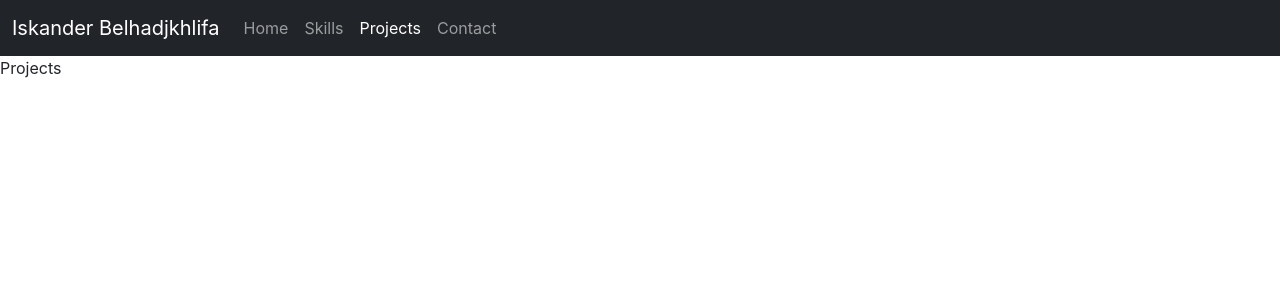
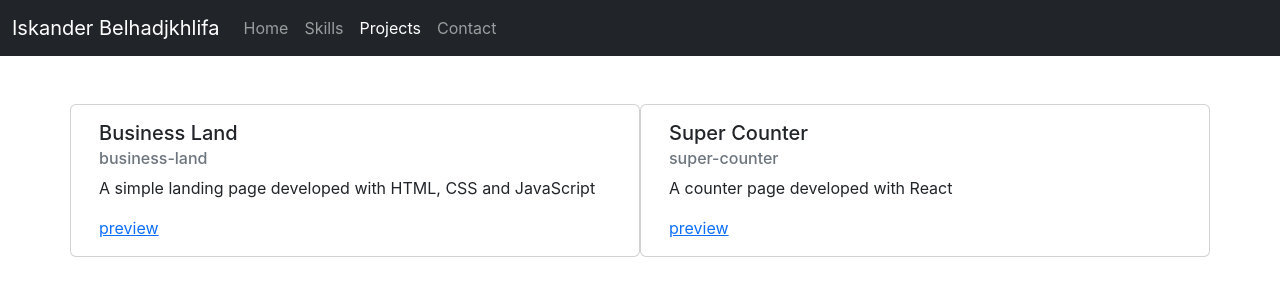
Before and after one commit to skanderharoun/portfolio, a React (Create React App) app: page /projects in a window 1280 px wide. Shown: the top 300 px of the page. Built offline with nearby package versions, Linux system fonts and the light colour scheme.

Commit message:
Set up the projects pages

```diff
--- a/src/components/Navbar.js
+++ b/src/components/Navbar.js
@@ -13,7 +13,7 @@ function Navbar(props) {
                 <ul className="navbar-nav">
                     <li className="nav-item">
 
-                        <NavLink exact className="nav-link" to='/home'>Home</NavLink>
+                        <NavLink exact className="nav-link" to='/'>Home</NavLink>
                     </li>
                     <li className="nav-item">
 
--- a/src/pages/Home.js
+++ b/src/pages/Home.js
@@ -2,7 +2,10 @@ import React from 'react'
 
 function Home() {
   return (
-    <div>Home</div>
+    <div className="alert alert-info mt-5" role="alert">
+      Hello my name is Iskander
+      I am a Fullstack web Developer
+    </div>
   )
 }
 
--- a/src/pages/Projects.js
+++ b/src/pages/Projects.js
@@ -1,8 +1,42 @@
 import React from 'react'
 
+const projects = [
+  {
+    title: 'Business Land',
+    description: 'A simple landing page developed with HTML, CSS and JavaScript',
+    url: 'https://skanderharoun.github.io/business-land',
+    githubId: 'business-land'
+  },
+  {
+    title: 'Super Counter',
+    description: 'A counter page developed with React',
+    url: 'https://skanderharoun.github.io/super-counter/',
+    githubId: 'super-counter'
+
+  }
+]
 function Projects() {
   return (
-    <div>Projects</div>
+    <div className='mt-5 container'>
+      <div className='row'>
+      {projects.map((item) => {
+        return (
+          <div className="card col-12 col-md-6" >
+            <div className="card-body">
+              <h5 className="card-title">{item.title}</h5>
+              <h6 className="card-subtitle mb-2 text-muted">{item.githubId}</h6>
+              <p className="card-text">{item.description}</p>
+              <a href={item.url} target='_blank' className="card-link">preview</a>
+
+            </div>
+          </div>
+        )
+      })
+      }
+
+      </div>
+
+    </div>
   )
 }
 
```
